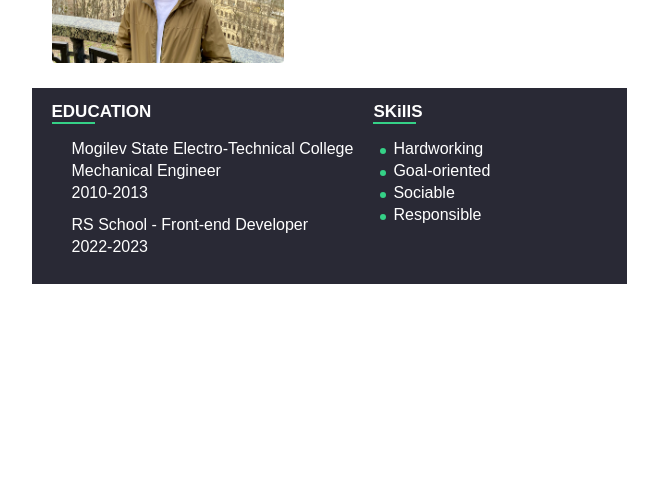
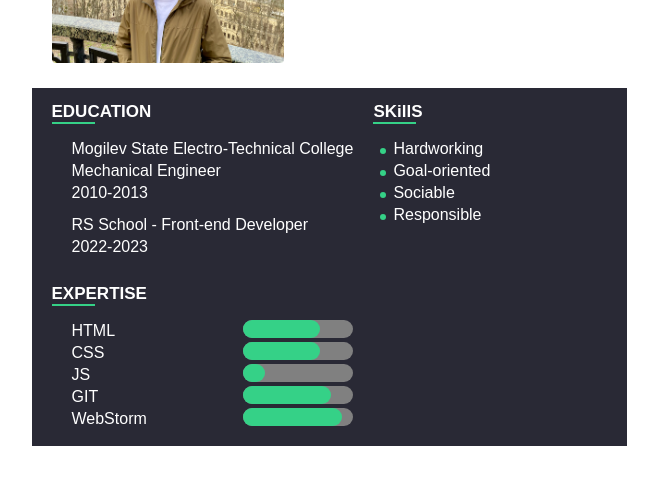
Before and after one commit to alexvaisov/rsschool-cv, a plain HTML site: page index.html in a window 1280 px wide. Shown: the part 166-650 px from the top of the page, without its empty margins (311-969 px from the left). Drawn offline with Linux system fonts and the light colour scheme.

Commit message:
feat: added expertise section

```diff
--- a/index.html
+++ b/index.html
@@ -49,6 +49,31 @@
                         </li>
                     </ul>
                 </section>
+                <section class="title" id="expertise">
+                    <h2>EXPERTISE</h2>
+                    <ul class="content_list">
+                        <li class="progress">
+                            HTML
+                            <progress value="70" max="100"></progress>
+                        </li>
+                        <li class="progress">
+                            CSS
+                            <progress value="70" max="100"></progress>
+                        </li>
+                        <li class="progress">
+                            JS
+                            <progress value="20" max="100"></progress>
+                        </li>
+                        <li class="progress">
+                            GIT
+                            <progress value="80" max="100"></progress>
+                        </li>
+                        <li class="progress">
+                            WebStorm
+                            <progress value="90" max="100"></progress>
+                        </li>
+                    </ul>
+                </section>
             </div>
             <div class="right-side">
                 <section class="title dots" id="skills">
--- a/style.css
+++ b/style.css
@@ -5,8 +5,21 @@ html, body {
     margin: auto;
     padding: 0;
 }
+progress::-webkit-progress-bar {
+    border-radius: 9px;
+}
+progress::-webkit-progress-value {
+    background-color: #35D187;
+    border-radius: 9px;
+}
 h2 {
     padding: 0 0 0 20px;
+}
+progress {
+    width: 110px;
+    color: #35D187;
+    border: 0;
+    height: 18px;
 }
 .content_list li {
     list-style-type: none;
@@ -111,3 +124,7 @@ a:focus:after {
 .dots {
     list-style-image: url(icon/Ellipse.svg);
 }
+.progress {
+    display: flex;
+    justify-content: space-between;
+}
```
